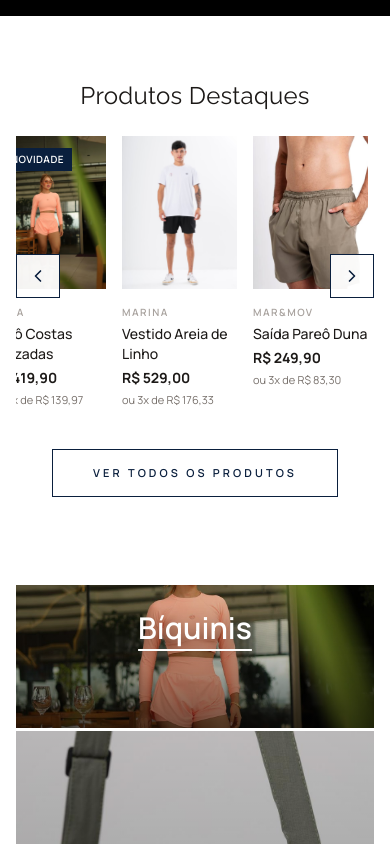
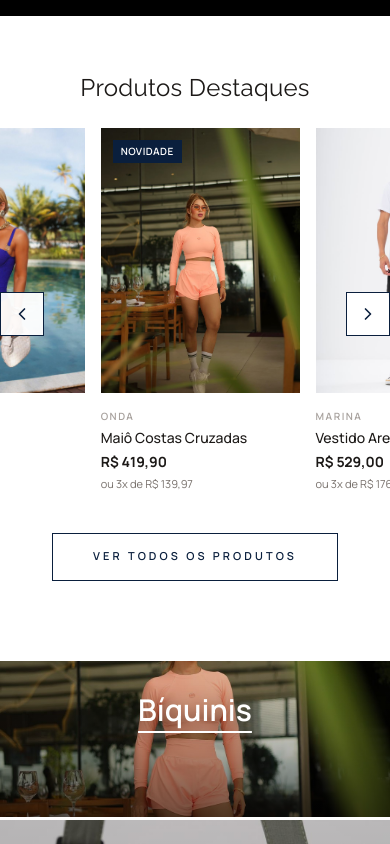
Before and after one commit to mhrzfrota/site-dropshipping, a React (Vite) app: page / in a window 390 px wide. Shown: the part 900-1744 px from the top of the page. Built offline with nearby package versions, Linux system fonts and the light colour scheme.

Commit message:
feat: melhorias telas + fotos

```diff
--- a/src/components/FeaturedProductsSection.tsx
+++ b/src/components/FeaturedProductsSection.tsx
@@ -64,15 +64,16 @@ const FeaturedProductsSection: React.FC = () => {
   }
 
   return (
-    <section className="bg-white py-16">
+    <section className="bg-white py-14">
       <div className="mx-auto max-w-[1400px] px-4">
         <div className="mb-6 text-center">
           <h2 className="font-raleway text-2xl font-normal tracking-[0.01em] text-stone-900 sm:text-[2rem]">
             Produtos Destaques
           </h2>
         </div>
+      </div>
 
-        <div className="relative">
+      <div className="relative w-full">
         <button
           type="button"
           aria-label="Produtos anteriores"
@@ -98,13 +99,13 @@ const FeaturedProductsSection: React.FC = () => {
         <div
           ref={carouselRef}
           onScroll={normalizeInfiniteScroll}
-            className="flex gap-4 overflow-x-hidden scroll-smooth px-14 pb-2 [scrollbar-width:none] [&::-webkit-scrollbar]:hidden"
+          className="flex gap-4 overflow-x-hidden scroll-smooth px-0 pb-2 [scrollbar-width:none] [&::-webkit-scrollbar]:hidden"
         >
           {loopedProducts.map((product, index) => (
             <div
               key={`${product.id}-${index}`}
               data-carousel-item
-                className="min-w-0 shrink-0 basis-[calc(50%-0.5rem)] md:basis-[calc(33.333%-0.7rem)] lg:basis-[calc(25%-0.75rem)]"
+              className="min-w-0 shrink-0 basis-[51%] sm:basis-[44%] md:basis-[34%] lg:basis-[26%]"
             >
               <ProductCard product={product} />
             </div>
@@ -112,14 +113,13 @@ const FeaturedProductsSection: React.FC = () => {
         </div>
       </div>
 
-        <div className="mt-8 text-center">
+      <div className="mx-auto mt-8 max-w-[1400px] px-4 text-center">
         <Link
           to="/produtos"
           className="inline-flex min-h-[48px] items-center justify-center border border-[#0a1f3d] px-10 font-body text-[11px] font-semibold uppercase tracking-[0.28em] text-[#0a1f3d] transition hover:bg-[#0a1f3d] hover:text-white"
         >
           Ver todos os produtos
         </Link>
-        </div>
       </div>
     </section>
   )
--- a/src/components/HighlightsSection.tsx
+++ b/src/components/HighlightsSection.tsx
@@ -29,6 +29,12 @@ const highlights: HighlightCard[] = [
     href: '/categoria/roupas',
     featured: false,
   },
+  {
+    title: 'Ver mais',
+    image: '/images/blusa-1.jpg',
+    href: '/produtos',
+    featured: false,
+  },
 ]
 
 const HighlightsSection: React.FC = () => {
@@ -39,18 +45,47 @@ const HighlightsSection: React.FC = () => {
     target.src = fallbackImage
   }
 
+  const featuredHighlight = highlights.find((item) => item.featured)
+  const regularHighlights = highlights.filter((item) => !item.featured)
+
   return (
     <section id="categorias" className="bg-white pt-6 pb-14 scroll-mt-28">
-      <div className="mx-auto max-w-7xl px-4">
+      {featuredHighlight && (
+        <Link
+          key={featuredHighlight.title}
+          to={featuredHighlight.href}
+          className="group relative left-1/2 isolate block aspect-[5/2] w-screen -translate-x-1/2 overflow-hidden bg-stone-100"
+        >
+          <img
+            src={featuredHighlight.image}
+            alt={featuredHighlight.title}
+            className="h-full w-full object-cover transition duration-700 ease-out group-hover:scale-105 group-hover:brightness-[.72] group-focus-visible:scale-105 group-focus-visible:brightness-[.72]"
+            onError={handleImageError}
+            loading="lazy"
+            decoding="async"
+          />
 
-        <div className="grid gap-[3px] bg-white md:grid-cols-2">
-          {highlights.map((item) => (
+          <div className="absolute inset-0 bg-gradient-to-t from-black/55 via-black/25 to-black/10 transition duration-500 group-hover:from-black/65 group-hover:via-black/30 group-focus-visible:from-black/65 group-focus-visible:via-black/30" />
+
+          <div className="absolute inset-0 flex flex-col items-center justify-center gap-4 px-8 text-center text-white">
+            <p className="text-3xl font-semibold leading-tight underline decoration-2 underline-offset-[10px] decoration-white drop-shadow-[0_4px_10px_rgba(0,0,0,.45)]">
+              {featuredHighlight.title}
+            </p>
+
+            <span className="inline-flex min-h-[42px] translate-y-3 items-center justify-center border border-white/90 px-8 text-sm font-semibold uppercase tracking-[0.08em] text-white opacity-0 transition duration-500 ease-out group-hover:translate-y-0 group-hover:opacity-100 group-focus-visible:translate-y-0 group-focus-visible:opacity-100">
+              Ver mais
+            </span>
+          </div>
+        </Link>
+      )}
+
+      <div className="relative left-1/2 mt-[3px] w-screen -translate-x-1/2">
+        <div className="grid gap-[3px] bg-white sm:grid-cols-2 lg:grid-cols-3">
+          {regularHighlights.map((item) => (
             <Link
               key={item.title}
               to={item.href}
-              className={`group relative isolate block overflow-hidden bg-stone-100 ${
-                item.featured ? 'aspect-[5/2] md:col-span-2' : 'aspect-[8/11] sm:aspect-[4/3]'
-              }`}
+              className="group relative isolate block aspect-[8/11] overflow-hidden bg-stone-100 sm:aspect-[4/3]"
             >
               <img
                 src={item.image}
--- a/src/components/NewArrivalsSection.tsx
+++ b/src/components/NewArrivalsSection.tsx
@@ -19,10 +19,10 @@ const NewArrivalsSection: React.FC = () => {
   const items = productTabs[activeTab]
 
   return (
-    <section id="vitrine" className="bg-white pt-8 pb-16 scroll-mt-28">
+    <section id="vitrine" className="bg-white pt-4 pb-16 scroll-mt-28">
       <div className="mx-auto max-w-7xl px-3 sm:px-4">
         <div className="text-center">
-          <h2 className="text-2xl font-semibold text-stone-900 sm:text-[1.8rem]">
+          <h2 className="font-raleway text-2xl font-normal tracking-[0.01em] text-stone-900 sm:text-[2rem]">
             Novidades
           </h2>
         </div>
--- a/src/components/RhythmSection.tsx
+++ b/src/components/RhythmSection.tsx
@@ -28,7 +28,7 @@ const RhythmSection: React.FC = () => {
     <section className="bg-white py-16">
       <div className="mx-auto max-w-7xl px-4">
         <div className="text-center">
-          <h2 className="text-3xl font-semibold text-stone-900 sm:text-4xl">
+          <h2 className="font-raleway text-2xl font-normal tracking-[0.01em] text-stone-900 sm:text-[2rem]">
             Peças que acompanham seu ritmo
           </h2>
         </div>
--- a/src/context/CartContext.tsx
+++ b/src/context/CartContext.tsx
@@ -83,6 +83,7 @@ const cartReducer = (state: CartState, action: CartAction): CartState => {
       if (existing) {
         return {
           ...state,
+          isOpen: true,
           items: state.items.map((item) =>
             item.id === itemId ? { ...item, qty: item.qty + nextQty } : item,
           ),
@@ -104,6 +105,7 @@ const cartReducer = (state: CartState, action: CartAction): CartState => {
 
       return {
         ...state,
+        isOpen: true,
         items: [...state.items, newItem],
       }
     }
```
Also changed, not shown: src/components/CartDrawer.tsx (+18 -18 lines). Lines whose indentation alone changed are shown as unchanged.
